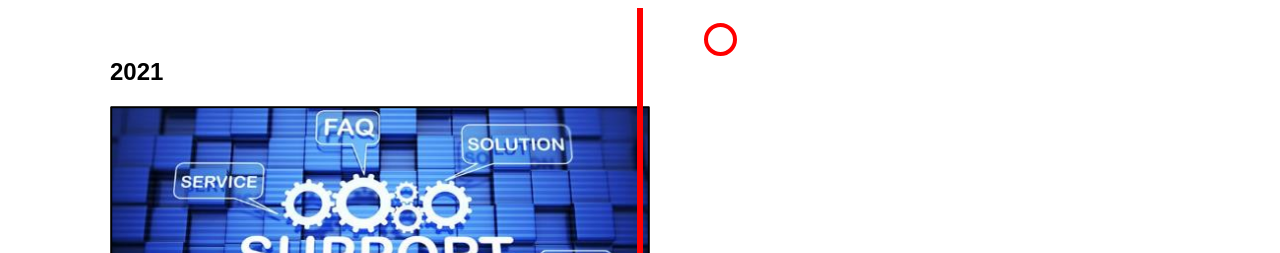
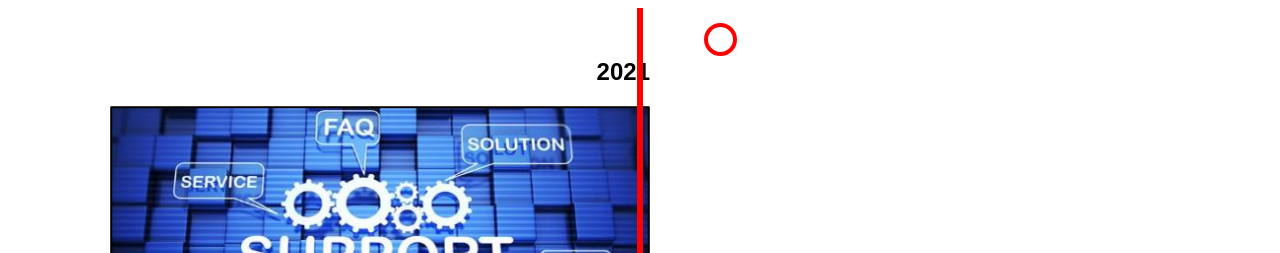
Before and after one commit to xianyichan/stephaniechan.github.io, a Jekyll site: the page testproject.html, which Jekyll copies as it is, in a window 1280 px wide. Shown: the top 253 px of the page. Built offline with Jekyll 4.4.1, drawn with Linux system fonts in a browser that asks for light colours.

Commit message:
Update testproject.html

```diff
--- a/testproject.html
+++ b/testproject.html
@@ -67,7 +67,7 @@
 <div class="timeline">
   <div class="container left">
     <div class="content">
-      <h2 style="position: right: ;">2021</h2>
+      <h2 style="text-align: right">2021</h2>
       <img src="./assets/images/IT Service.png" alt="Image 1">
       <p>Description for the first timestamp.</p>
     </div>
```
